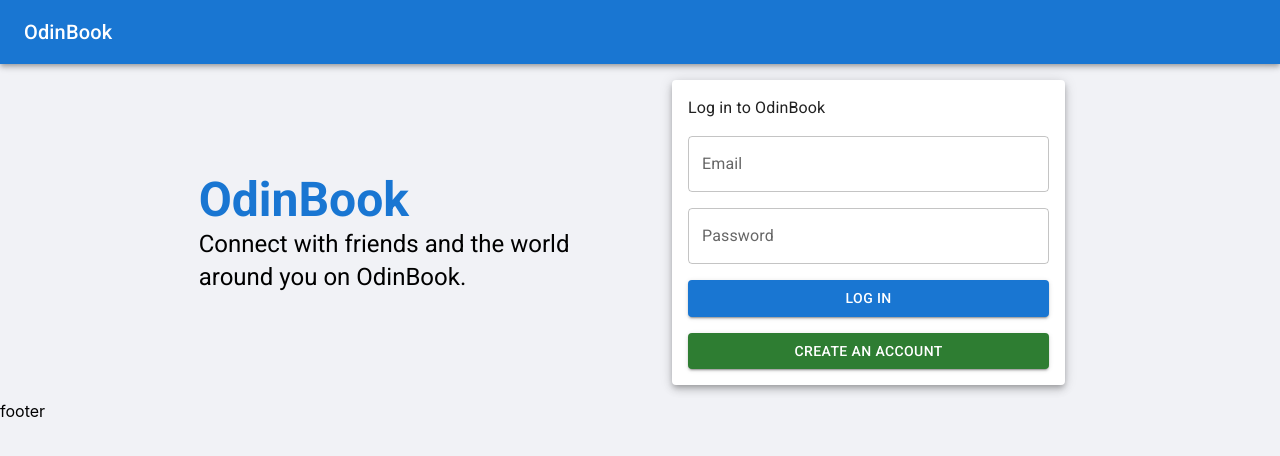
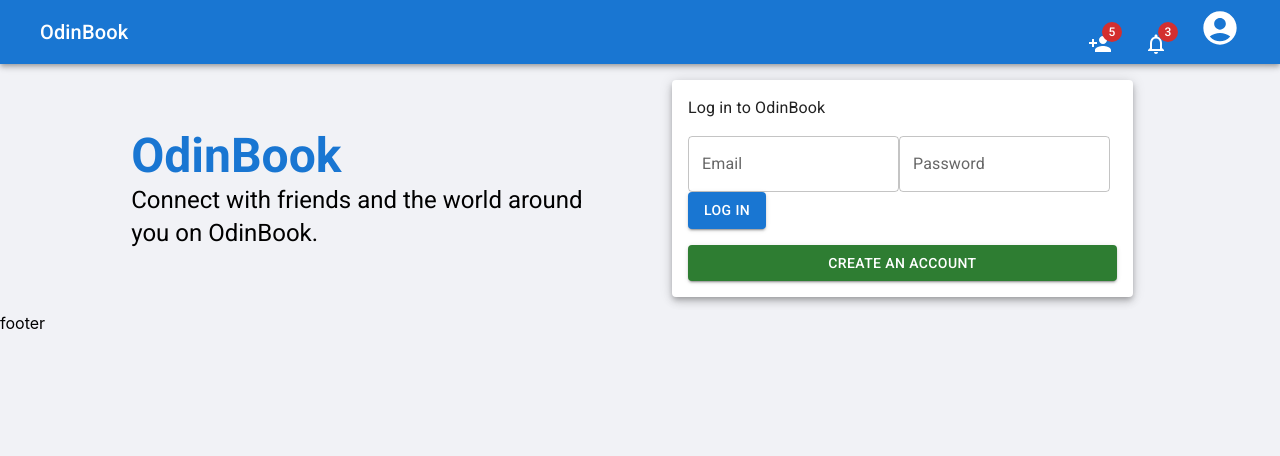
Before and after one commit to DorianDeptuch/odin-book, a Next.js app in the folder client/: page /login in a window 1280 px wide. Shown: the top 456 px of the page. Built offline with nearby package versions, Linux system fonts and the light colour scheme.

Commit message:
added Links to route pages together, added a surrounding form element for TextField components in SignupModal and Login components and added Notification, Profile, and Friend Request Icons with badges/menu dropdown in the Navbar component

```diff
--- a/client/components/Navbar.js
+++ b/client/components/Navbar.js
@@ -3,16 +3,83 @@ import AppBar from "@mui/material/AppBar";
 import Box from "@mui/material/Box";
 import Toolbar from "@mui/material/Toolbar";
 import Typography from "@mui/material/Typography";
-import Button from "@mui/material/Button";
+import Stack from "@mui/material/Stack";
+import Badge from "@mui/material/Badge";
+import Tooltip from "@mui/material/Tooltip";
+import PersonAddIcon from "@mui/icons-material/PersonAdd";
+import NotificationsNoneIcon from "@mui/icons-material/NotificationsNone";
+import AccountCircleIcon from "@mui/icons-material/AccountCircle";
+import Link from "next/link";
+import Menu from "@mui/material/Menu";
+import MenuItem from "@mui/material/MenuItem";
 
-export default function ButtonAppBar() {
+const styles = {
+  mx: 2,
+  cursor: "pointer",
+};
+
+export default function Navbar() {
+  const [anchorEl, setAnchorEl] = React.useState(null);
+  const open = Boolean(anchorEl);
+  const handleClick = (event) => {
+    setAnchorEl(event.currentTarget);
+  };
+  const handleClose = () => {
+    setAnchorEl(null);
+  };
+
   return (
     <Box sx={{ flexGrow: 1 }}>
       <AppBar position="static">
         <Toolbar>
-          <Typography variant="h6" component="div" sx={{ flexGrow: 1 }}>
-            OdinBook
-          </Typography>
+          <Stack direction="row" sx={{ width: "100%" }}>
+            <Link href="/">
+              <Typography
+                variant="h6"
+                component="div"
+                sx={{ ...styles, flexGrow: 1, alignSelf: "center" }}
+              >
+                OdinBook
+              </Typography>
+            </Link>
+            <Box>
+              <Tooltip title="Friend Requests">
+                <Badge sx={styles} color="error" badgeContent={5}>
+                  <PersonAddIcon />
+                </Badge>
+              </Tooltip>
+              <Tooltip title="Notifications">
+                <Badge sx={styles} color="error" badgeContent={3}>
+                  <NotificationsNoneIcon />
+                </Badge>
+              </Tooltip>
+              <AccountCircleIcon
+                sx={{ ...styles, height: 40, width: 40 }}
+                id="basic-button"
+                aria-controls={open ? "basic-menu" : undefined}
+                aria-haspopup="true"
+                aria-expanded={open ? "true" : undefined}
+                onClick={handleClick}
+              />
+              <Menu
+                id="basic-menu"
+                anchorEl={anchorEl}
+                open={open}
+                onClose={handleClose}
+                MenuListProps={{
+                  "aria-labelledby": "basic-button",
+                }}
+              >
+                <Link href="/profile/1">
+                  <MenuItem onClick={handleClose}>Your Profile</MenuItem>
+                </Link>
+                <Link href="/settings">
+                  <MenuItem onClick={handleClose}>Settings</MenuItem>
+                </Link>
+                <MenuItem onClick={handleClose}>Logout</MenuItem>
+              </Menu>
+            </Box>
+          </Stack>
         </Toolbar>
       </AppBar>
     </Box>
--- a/client/components/SignupModal.js
+++ b/client/components/SignupModal.js
@@ -29,6 +29,7 @@ export default function SignupModal({}) {
           It's quick and easy.
         </Typography>
       </Box>
+      <form action="" method="POST" noValidate>
         <Box padding={2}>
           <Grid container spacing={2}>
             <Grid item sm={12} md={6}>
@@ -48,7 +49,12 @@ export default function SignupModal({}) {
               />
             </Grid>
             <Grid item md={12}>
-            <TextField fullWidth id="email" label="Email" variant="outlined" />
+              <TextField
+                fullWidth
+                id="email"
+                label="Email"
+                variant="outlined"
+              />
             </Grid>
             <Grid item md={12}>
               <TextField
@@ -82,7 +88,11 @@ export default function SignupModal({}) {
                   control={<Radio />}
                   label="Female"
                 />
-              <FormControlLabel value="male" control={<Radio />} label="Male" />
+                <FormControlLabel
+                  value="male"
+                  control={<Radio />}
+                  label="Male"
+                />
                 <FormControlLabel
                   value="other"
                   control={<Radio />}
@@ -102,6 +112,7 @@ export default function SignupModal({}) {
             Sign Up
           </Button>
         </Box>
+      </form>
     </Paper>
   );
 }
--- a/client/pages/login.js
+++ b/client/pages/login.js
@@ -64,9 +64,11 @@ function login() {
             <Typography>
               Log in to <span color="primary.main">OdinBook</span>
             </Typography>
-            <TextField label="Email" variant="outlined" />
-            <TextField label="Password" variant="outlined" />
-            <Button variant="contained">Log In</Button>
+            <form action="" method="POST" noValidate>
+              <TextField label="Email" variant="outlined" />
+              <TextField label="Password" variant="outlined" />
+              <Button variant="contained">Log In</Button>
+            </form>
             <Button
               sx={{ mb: 2 }}
               onClick={handleOpen}
```
Also changed, not shown: client/pages/settings.js (added, +15 -0 lines). Lines whose indentation alone changed are shown as unchanged.
